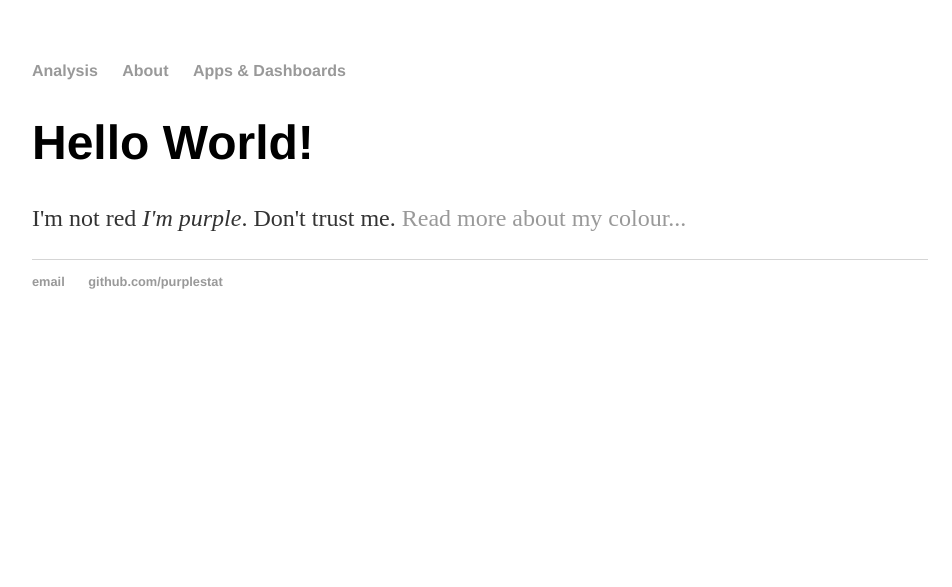
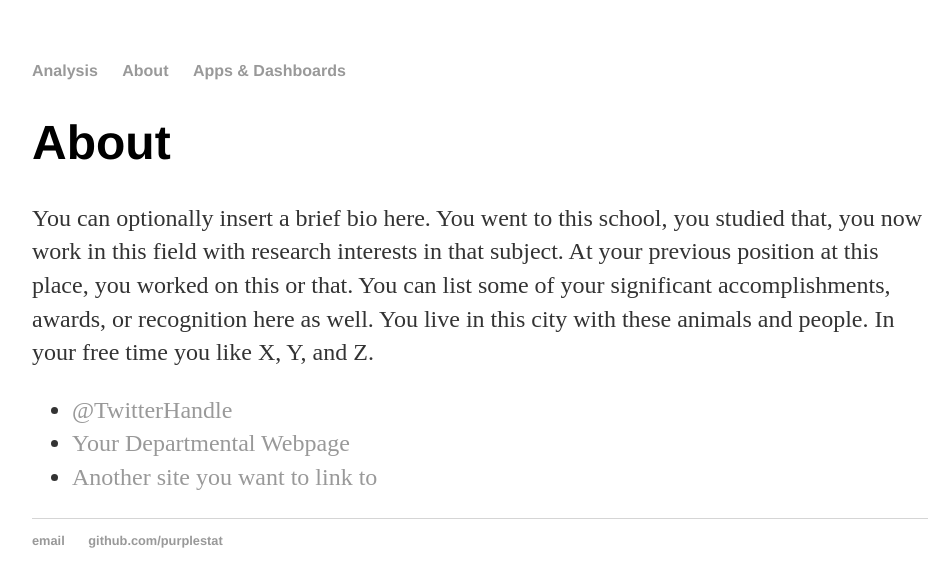
Before and after one commit to purplestat/purplestat.github.io, a Jekyll site: the page built from index.html, in a window 1280 px wide. Shown: the top 587 px of the page, without its empty margins (160-1112 px from the left). Built offline with Jekyll 4.4.1, drawn with Linux system fonts in a browser that asks for light colours.

Commit message:
Update index.html

```diff
--- a/index.html
+++ b/index.html
@@ -2,7 +2,13 @@
 layout: default
 title: dasdddd
 ---
-		<div class="blurb">
-			<h1>Hello World!</h1>
-			<p>I'm not red <em>I'm purple</em>. Don't trust me. <a href="/about">Read more about my colour...</a></p>
+		<div class="about">
+			<h1>About</h1>
+			<p>You can optionally insert a brief bio here. You went to this school, you studied that, you now work in this field with research interests in that subject. At your previous position at this place, you worked on this or that. You can list some of your significant accomplishments, awards, or recognition here as well. You live in this city with these animals and people. In your free time you like X, Y, and Z.</p>
+
+			<ul class="contacts">
+				<li><a href="#">@TwitterHandle</a></li>
+				<li><a href="#">Your Departmental Webpage</a></li>
+				<li><a href="#">Another site you want to link to</a></li>
+				</ul>
 		</div>
```
